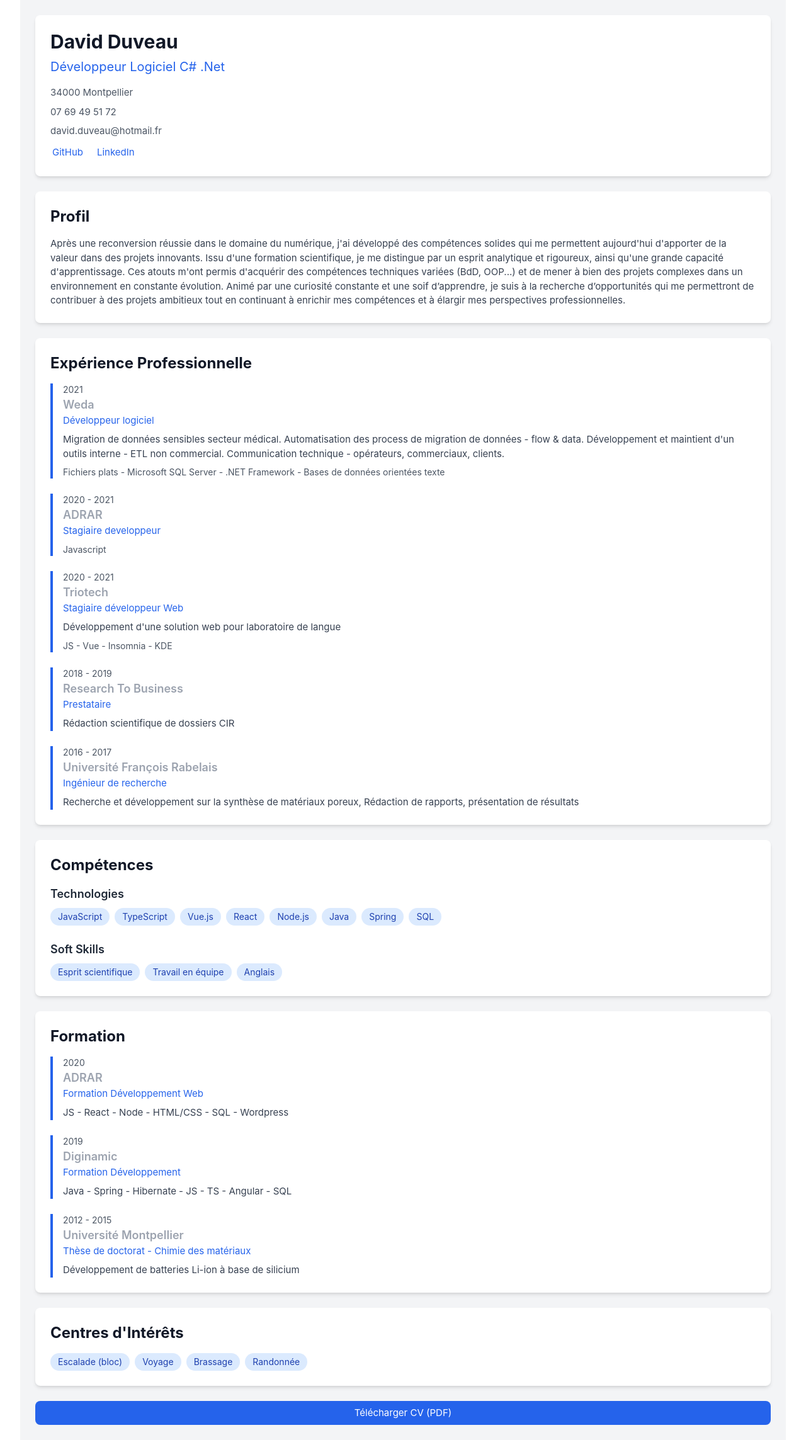
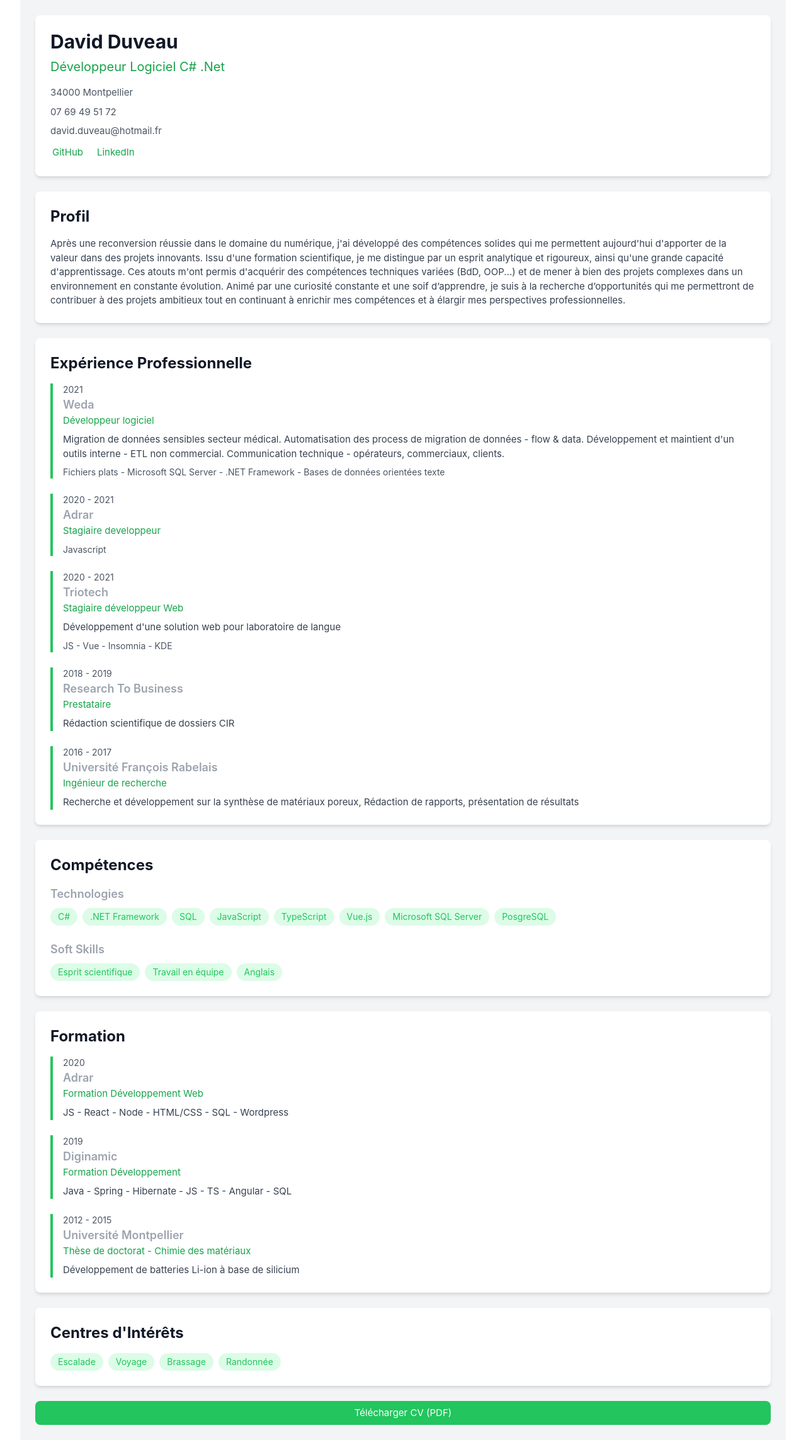
Before and after one commit to DavidDuveau/cv-davidduveau, a Vue app: page / in a window 1280 px wide. Shown: the whole page at 63% size. Built offline with nearby package versions, Linux system fonts and the light colour scheme.

Commit message:
feat: colors

```diff
--- a/package.json
+++ b/package.json
@@ -14,6 +14,7 @@
     "deploy": "vite build && git add docs && git commit -m 'deploy' && git subtree push --prefix dist origin gh-pages"
   },
   "dependencies": {
+    "@fortawesome/fontawesome-free": "^6.6.0",
     "jspdf": "^2.5.2",
     "pinia": "^2.2.6",
     "vue": "^3.5.12",
--- a/src/App.vue
+++ b/src/App.vue
@@ -8,6 +8,8 @@ import Skills from './components/Skills.vue';
 import Education from './components/Education.vue';
 import Interests from './components/Interests.vue';
 import { jsPDF } from 'jspdf';
+import '@fortawesome/fontawesome-free/css/all.min.css';
+
 
 const personalInfo = ref({
   name: 'David Duveau',
@@ -30,7 +32,7 @@ const experience = ref([
   },
   {
     period: '2020 - 2021',
-    company: 'ADRAR',
+    company: 'Adrar',
     position: 'Stagiaire developpeur',
     technologies: 'Javascript',
   },
@@ -56,14 +58,14 @@ const experience = ref([
 ]);
 
 const skills = ref([
-  { category: 'Technologies', items: ['JavaScript', 'TypeScript', 'Vue.js', 'React', 'Node.js', 'Java', 'Spring', 'SQL'] },
+  { category: 'Technologies', items: ['C#', '.NET Framework', 'SQL', 'JavaScript', 'TypeScript', 'Vue.js', 'Microsoft SQL Server', 'PosgreSQL'] },
   { category: 'Soft Skills', items: ['Esprit scientifique', 'Travail en équipe', 'Anglais'] }
 ]);
 
 const education = ref([
   {
     year: '2020',
-    school: 'ADRAR',
+    school: 'Adrar',
     diploma: 'Formation Développement Web',
     details: 'JS - React - Node - HTML/CSS - SQL - Wordpress'
   },
@@ -81,7 +83,7 @@ const education = ref([
   }
 ]);
 
-const interests = ref(['Escalade (bloc)', 'Voyage', 'Brassage', 'Randonnée']);
+const interests = ref(['Escalade','Voyage','Brassage','Randonnée']);
 
 const generatePDF = () => {
   const doc = new jsPDF();
@@ -90,15 +92,64 @@ const generatePDF = () => {
   doc.setFont('helvetica');
   doc.setFontSize(24);
   doc.text(personalInfo.value.name, 20, 20);
+  doc.setFontSize(16);
+  doc.text(personalInfo.value.title, 20, 30);
+  doc.text(personalInfo.value.location, 20, 40);
+  doc.text(personalInfo.value.phone, 20, 50);
+  doc.text(personalInfo.value.email, 20, 60);
+  doc.text(personalInfo.value.github, 20, 70);
+  doc.text(personalInfo.value.linkedin, 20, 80);
 
-  // Ajout des sections
-  doc.setFontSize(16);
-  doc.text('Expérience', 20, 40);
+  // Ajouter la section "Profil"
+  doc.setFontSize(18);
+  doc.text('Profil', 20, 100);
+  doc.setFontSize(12);
+  doc.text(personalInfo.value.profile, 20, 110);
 
-  // ... Ajout du contenu des différentes sections
+  // Ajouter la section "Expérience"
+  doc.setFontSize(18);
+  doc.text('Expérience', 20, 140);
+  doc.setFontSize(12);
+  experience.value.forEach((exp, index) => {
+    doc.text(`${exp.period} - ${exp.position} chez ${exp.company}`, 20, 150 + (index * 10));
+    if (exp.description) {
+      doc.text(exp.description, 20, 160 + (index * 10));
+    }
+    doc.text(`Technologies: ${exp.technologies}`, 20, 170 + (index * 10));
+  });
 
+  // Ajouter la section "Compétences"
+  doc.setFontSize(18);
+  doc.text('Compétences', 20, 200);
+  doc.setFontSize(12);
+  skills.value.forEach((skillCategory, index) => {
+    doc.text(skillCategory.category, 20, 210 + (index * 10));
+    skillCategory.items.forEach((item, itemIndex) => {
+      doc.text(item, 20, 220 + (index * 10) + (itemIndex * 10));
+    });
+  });
+
+  // Ajouter la section "Formation"
+  doc.setFontSize(18);
+  doc.text('Formation', 20, 250);
+  doc.setFontSize(12);
+  education.value.forEach((edu, index) => {
+    doc.text(`${edu.year} - ${edu.diploma} (${edu.school})`, 20, 260 + (index * 10));
+    doc.text(edu.details, 20, 270 + (index * 10));
+  });
+
+  // Ajouter la section "Intérêts"
+  doc.setFontSize(18);
+  doc.text('Intérêts', 20, 300);
+  doc.setFontSize(12);
+  interests.value.forEach((interest, index) => {
+    doc.text(`${interest.icon} ${interest.title}`, 20, 310 + (index * 10));
+  });
+
+  // Enregistrer le PDF
   doc.save('CV-David-Duveau.pdf');
 };
+
 </script>
 
 <template>
@@ -115,7 +166,7 @@ const generatePDF = () => {
 
         <button
           @click="generatePDF"
-          class="bg-blue-600 text-white px-6 py-2 rounded-lg hover:bg-blue-700 transition-colors"
+          class="bg-green-500 text-white px-6 py-2 rounded-lg hover:bg-green-600 transition-colors"
         >
           Télécharger CV (PDF)
         </button>
--- a/src/components/Education.vue
+++ b/src/components/Education.vue
@@ -10,10 +10,10 @@ defineProps({
   <section class="bg-white rounded-lg shadow-md p-6">
     <h2 class="text-2xl font-bold text-gray-900 mb-4">Formation</h2>
     <div class="space-y-6">
-      <div v-for="(edu, index) in education" :key="index" class="border-l-4 border-blue-600 pl-4">
+      <div v-for="(edu, index) in education" :key="index" class="border-l-4 border-green-500 pl-4">
       <div class="text-sm text-gray-600">{{ edu.year }}</div>
       <div class="font-semibold text-lg text-gray-400">{{ edu.school }}</div>
-      <div class="text-blue-600">{{ edu.diploma }}</div>
+      <div class="text-green-600">{{ edu.diploma }}</div>
       <div class="text-gray-700 mt-2">{{ edu.details }}</div>
     </div>
 </div>
--- a/src/components/Experience.vue
+++ b/src/components/Experience.vue
@@ -10,10 +10,10 @@ defineProps({
   <section class="bg-white rounded-lg shadow-md p-6">
     <h2 class="text-2xl font-bold text-gray-900 mb-4">Expérience Professionnelle</h2>
     <div class="space-y-6">
-      <div v-for="(exp, index) in experiences" :key="index" class="border-l-4 border-blue-600 pl-4">
+      <div v-for="(exp, index) in experiences" :key="index" class="border-l-4 border-green-500 pl-4">
       <div class="text-sm text-gray-600">{{ exp.period }}</div>
       <div class="font-semibold text-lg text-gray-400">{{ exp.company }}</div>
-      <div class="text-blue-600">{{ exp.position }}</div>
+      <div class="text-green-600">{{ exp.position }}</div>
       <div class="text-gray-700 mt-2">{{ exp.description }}</div>
       <div v-if="exp.technologies" class="text-gray-600 mt-2 text-sm">{{ exp.technologies }}</div>
     </div>
--- a/src/components/Header.vue
+++ b/src/components/Header.vue
@@ -9,17 +9,17 @@ defineProps({
 <template>
   <header class="bg-white rounded-lg shadow-md p-6">
     <h1 class="text-3xl font-bold text-gray-900">{{ personalInfo.name }}</h1>
-    <h2 class="text-xl text-blue-600 mt-2">{{ personalInfo.title }}</h2>
+    <h2 class="text-xl text-green-600 mt-2">{{ personalInfo.title }}</h2>
   <div class="mt-4 space-y-2 text-gray-600">
   <div>{{ personalInfo.location }}</div>
   <div>{{ personalInfo.phone }}</div>
   <div>{{ personalInfo.email }}</div>
 
   <div class="flex gap-4 mt-3">
-    <a :href="personalInfo.github" target="_blank" class="text-blue-600 hover:text-blue-800">
+    <a :href="personalInfo.github" target="_blank" class="text-green-600 hover:text-green-800">
       GitHub
     </a>
-    <a :href="personalInfo.linkedin" target="_blank" class="text-blue-600 hover:text-blue-800">
+    <a :href="personalInfo.linkedin" target="_blank" class="text-green-600 hover:text-green-800">
       LinkedIn
     </a>
   </div>
--- a/src/components/Interests.vue
+++ b/src/components/Interests.vue
@@ -8,14 +8,9 @@ defineProps({
 </script>
 <template>
   <section class="bg-white rounded-lg shadow-md p-6">
-    <h2 class="text-2xl font-bold text-gray-900 mb-4">Centres d'Intérêts</h2><div class="flex flex-wrap gap-2">
-  <span
-    v-for="(interest, index) in interests"
-    :key="index"
-    class="bg-blue-100 text-blue-800 px-3 py-1 rounded-full text-sm"
-  >
-    {{ interest }}
-  </span>
-</div>
-</section>
+    <h2 class="text-2xl font-bold text-gray-900 mb-4">Centres d'Intérêts</h2>
+    <div class="flex flex-wrap gap-2">
+      <span v-for="(interest, index) in interests" :key="index" class="bg-green-100 text-green-500 px-3 py-1 rounded-full text-sm">{{ interest }}</span>
+    </div>
+  </section>
 </template>
--- a/src/components/Skills.vue
+++ b/src/components/Skills.vue
@@ -10,12 +10,12 @@ defineProps({
   <section class="bg-white rounded-lg shadow-md p-6">
     <h2 class="text-2xl font-bold text-gray-900 mb-4">Compétences</h2><div class="space-y-6">
   <div v-for="(category, index) in skills" :key="index">
-    <h3 class="text-lg font-semibold text-gray-800 mb-2">{{ category.category }}</h3>
+    <h3 class="text-lg font-semibold text-gray-400 mb-2">{{ category.category }}</h3>
     <div class="flex flex-wrap gap-2">
       <span
         v-for="(skill, skillIndex) in category.items"
         :key="skillIndex"
-        class="bg-blue-100 text-blue-800 px-3 py-1 rounded-full text-sm"
+        class="bg-green-100 text-green-500 px-3 py-1 rounded-full text-sm"
       >
         {{ skill }}
       </span>
--- a/src/components/TechArticles.vue
+++ b/src/components/TechArticles.vue
@@ -56,7 +56,7 @@ onMounted(() => {
       <h2 class="text-2xl font-bold text-gray-900">Articles Tech</h2>
       <button
     @click="refreshArticles"
-    class="text-blue-600 hover:text-blue-800 flex items-center gap-2"
+    class="text-green-600 hover:text-green-800 flex items-center gap-2"
     :disabled="loading"
   >
     <RefreshCw :class="{ 'animate-spin': loading }" size="20" />
@@ -72,7 +72,7 @@ onMounted(() => {
     :class="[
       'px-4 py-2 rounded-full text-sm font-medium transition-colors',
       selectedTech === tech.id
-        ? 'bg-blue-600 text-white'
+        ? 'bg-green-600 text-white'
         : 'bg-gray-100 text-gray-700 hover:bg-gray-200'
     ]"
   >
@@ -88,7 +88,7 @@ onMounted(() => {
   <article
     v-for="article in filteredArticles"
     :key="article.id"
-    class="border-l-4 border-blue-600 pl-4 hover:bg-gray-50 transition-colors"
+    class="border-l-4 border-green-600 pl-4 hover:bg-gray-50 transition-colors"
   >
     <div class="flex justify-between items-start">
       <h3 class="font-semibold text-lg text-gray-900">
@@ -99,7 +99,7 @@ onMounted(() => {
           'text-xs px-2 py-1 rounded-full',
           {
             'bg-yellow-100 text-yellow-800': article.technology === 'javascript',
-            'bg-blue-100 text-blue-800': article.technology === 'typescript',
+            'bg-green-100 text-green-800': article.technology === 'typescript',
             'bg-purple-100 text-purple-800': article.technology === 'csharp'
           }
         ]"
@@ -118,7 +118,7 @@ onMounted(() => {
       <a
         :href="article.url"
         target="_blank"
-        class="flex items-center gap-2 text-blue-600 hover:text-blue-800"
+        class="flex items-center gap-2 text-green-600 hover:text-green-800"
       >
         <BookOpen size="16" />
         Lire l'article
--- a/src/main.ts
+++ b/src/main.ts
@@ -4,6 +4,8 @@ import { createApp } from 'vue'
 import { createPinia } from 'pinia'
 
 import App from './App.vue'
+import '@fortawesome/fontawesome-free/css/all.min.css';
+
 import router from './router'
 
 const app = createApp(App)
```
Also changed, not shown: 1 other file (tests, documents, lock files or other folders).
